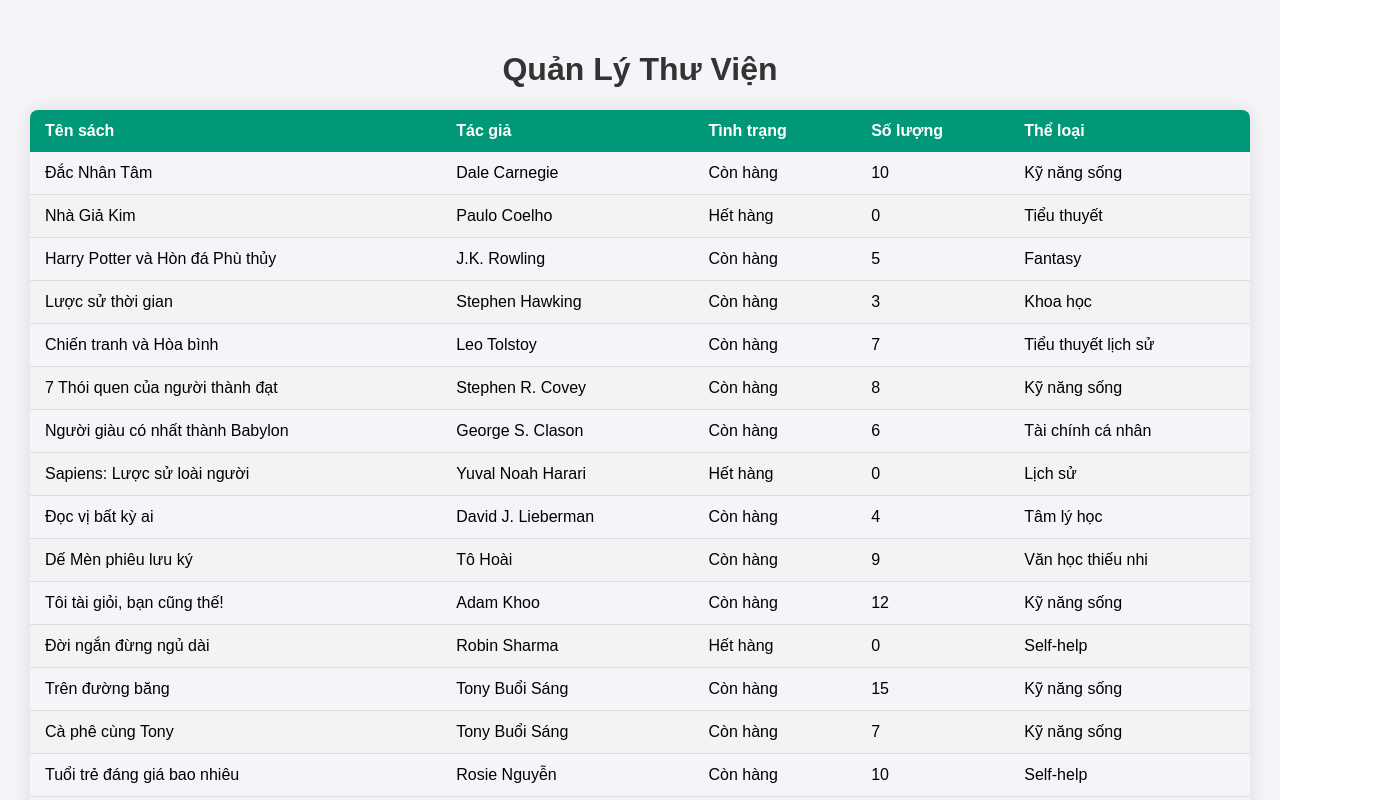
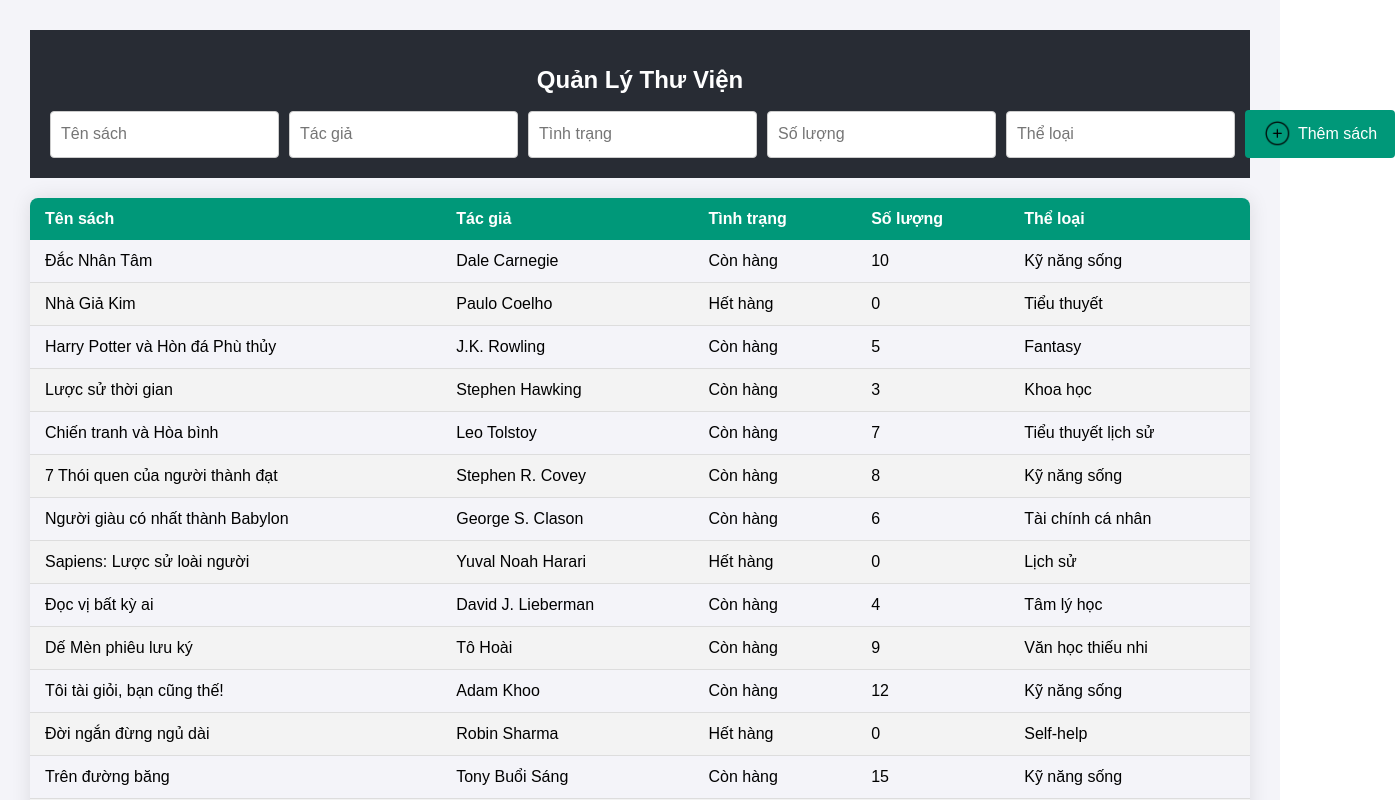
Before and after one commit to vovanhai2005/Library_Management, a React (Create React App) app: page / in a window 1280 px wide. Shown: the top 800 px of the page, 1395 px wide, since content can reach past the window. Built offline with nearby package versions, Linux system fonts and the light colour scheme.

Commit message:
Update UI add button

```diff
--- a/src/App.css
+++ b/src/App.css
@@ -6,10 +6,56 @@
 
 /* Title */
 .header {
+  background-color: #282c34;
+  padding: 20px;
+  color: white;
+}
+
+.header .header-title {
+  font-size: 24px;
   text-align: center;
-  color: #333;
-  margin-bottom: 20px;
+}
 
+/* Input place */
+.add-book-form {
+  display: flex;
+  align-items: center;
+  gap: 10px; /* Khoảng cách giữa các phần tử */
+  width: 100%; /* Chiếm toàn bộ chiều rộng của container */
+}
+
+.add-book-form input {
+  flex: 1; /* Chia đều không gian cho các ô input */
+  padding: 10px;
+  height: 25px; /* Chiều cao cố định */
+  border: 1px solid #ccc;
+  border-radius: 4px;
+  font-size: 16px;
+}
+
+.add-button {
+  flex: 0 0 150px; /* Không co giãn, chiều rộng cố định 150px */
+  display: flex;
+  align-items: center;
+  justify-content: center;
+  background-color: #009879;
+  color: white;
+  border: none;
+  border-radius: 4px;
+  font-size: 16px;
+  height: 48px; /* Chiều cao bằng với input */
+}
+
+.add-button:hover {
+  cursor: pointer;
+  background-color: #007f63;
+}
+
+.icon {
+  align-items: left;
+  width: 30px;
+  height: 30px;
+  margin-right: 5px;
 }
 
 /* Table */
--- a/src/App.js
+++ b/src/App.js
@@ -1,8 +1,16 @@
 import React, { useState, useEffect } from 'react';
 import './App.css'; // Import file CSS
+import plusIcon from './add.png';
 
 function App() {
   const [books, setBooks] = useState([]);
+  const [newBooks, setNewBooks] = useState({
+    tên_sách: '',
+    tác_giả: '',
+    tình_trạng: '',
+    số_lượng: '',
+    thể_loại: ''
+  });
 
   useEffect(() => {
     const fetchData = async () => {
@@ -24,7 +32,59 @@ function App() {
   return (
     <div className="App">
       <header className="header">
-        <h1>Quản Lý Thư Viện</h1>
+        <h1 className="header-title">Quản Lý Thư Viện</h1>
+        <div className="add-book-form">
+          {/* Tên sách */}
+          <input
+            type="text"
+            name="tên_sách"
+            placeholder="Tên sách"
+            value={newBooks.tên_sách}
+            >
+          </input>
+
+          {/* Tác giả */}
+          <input
+            type="text"
+            name="tác_giả"
+            placeholder="Tác giả"
+            value={newBooks.tác_giả}
+            >
+          </input>
+
+          {/* Tình trạng */}
+          <input
+            type="text"
+            name="tình_trạng"
+            placeholder="Tình trạng"
+            value={newBooks.tình_trạng}
+            >
+          </input>
+
+          {/* Số lượng */}
+          <input
+            type="text"
+            name="số_lượng"
+            placeholder="Số lượng"
+            value={newBooks.số_lượng}
+            >
+          </input>
+
+          {/* Thể loại */}
+          <input
+            type="text"
+            name="thể_loại"
+            placeholder="Thể loại"
+            value={newBooks.thể_loại}
+            >
+          </input>
+
+          <button className="add-button">
+            <img src={plusIcon} alt="Thêm sách" className="icon" />
+            <span>Thêm sách</span>
+          </button>
+
+        </div>
       </header>
       <table className="book-table">
         <thead>
```
Also changed, not shown: src/add.png (added).
